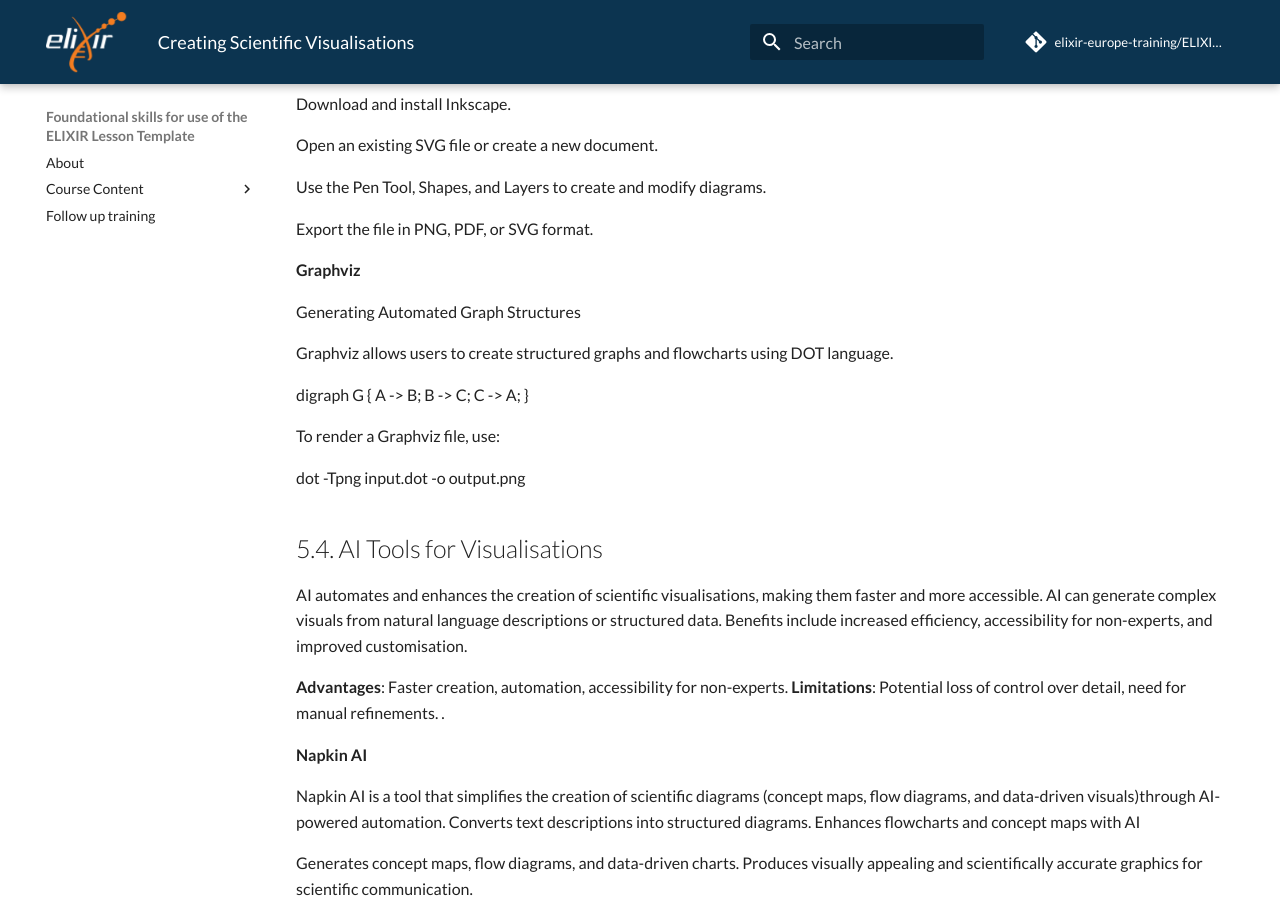
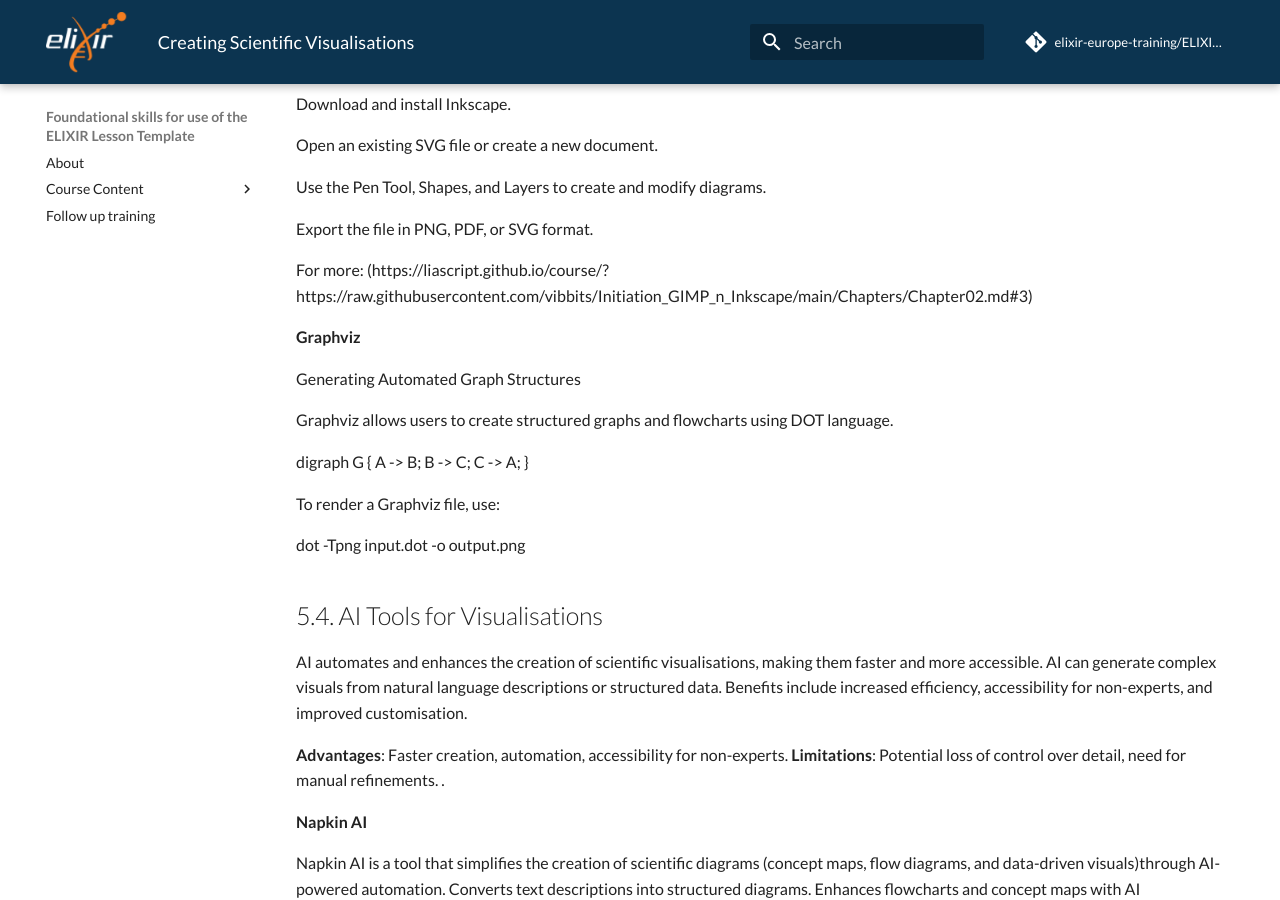
Before and after one commit to elixir-europe-training/ELIXIR-TrP-Fundations-LessonTemplate, an MkDocs documentation site: the page built from docs/chapters/chapter_05.md, in a window 1280 px wide and 900 px high, scrolled down 2567 px. Built offline with MkDocs 1.6.1 and Material for MkDocs 9.7.7, drawn with Linux system fonts in a browser that asks for light colours; comment, search, counter and statistics services are not loaded.

Commit message:
Update chapter_05.md

```diff
--- a/docs/chapters/chapter_05.md
+++ b/docs/chapters/chapter_05.md
@@ -112,6 +112,8 @@ Use the Pen Tool, Shapes, and Layers to create and modify diagrams.
 
 Export the file in PNG, PDF, or SVG format.
 
+For more: (https://liascript.github.io/course/?https://raw.githubusercontent.com/vibbits/Initiation_GIMP_n_Inkscape/main/Chapters/Chapter02.md#3)
+
 **Graphviz**
 
 Generating Automated Graph Structures
```
